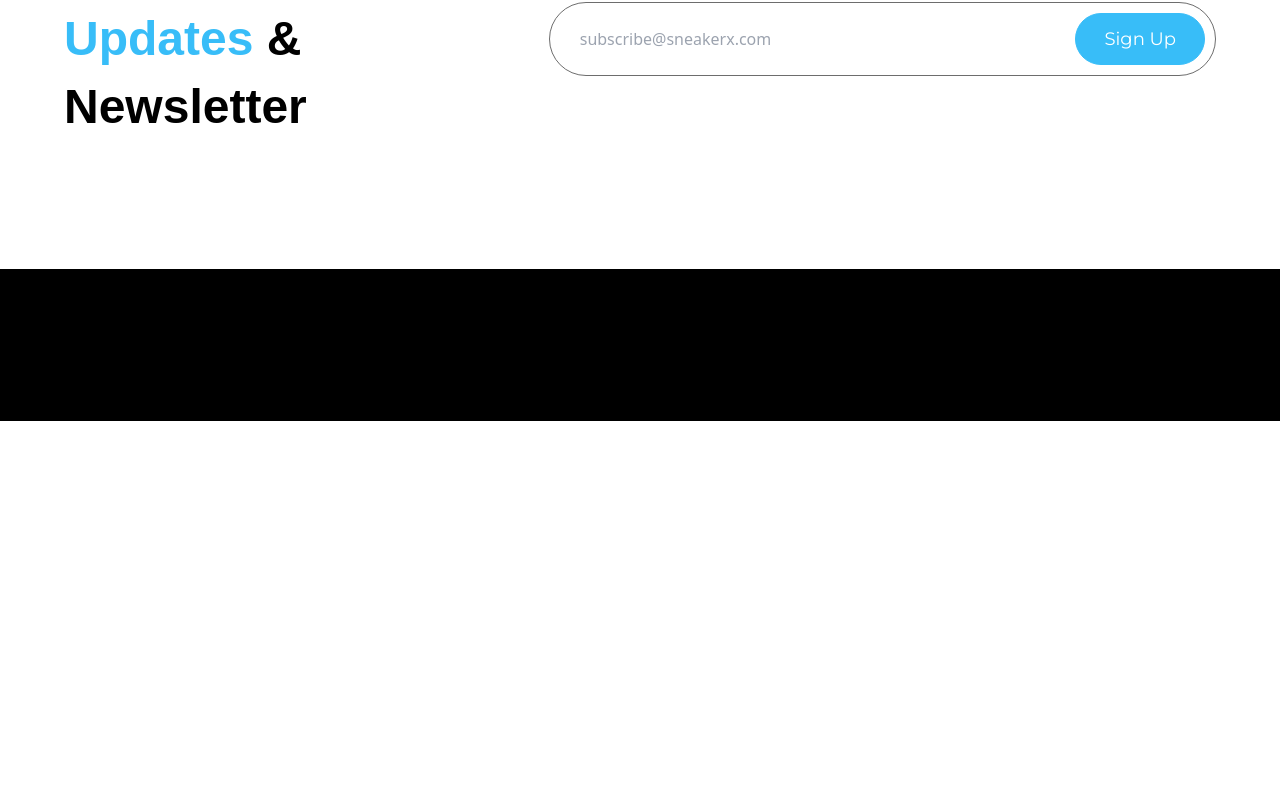
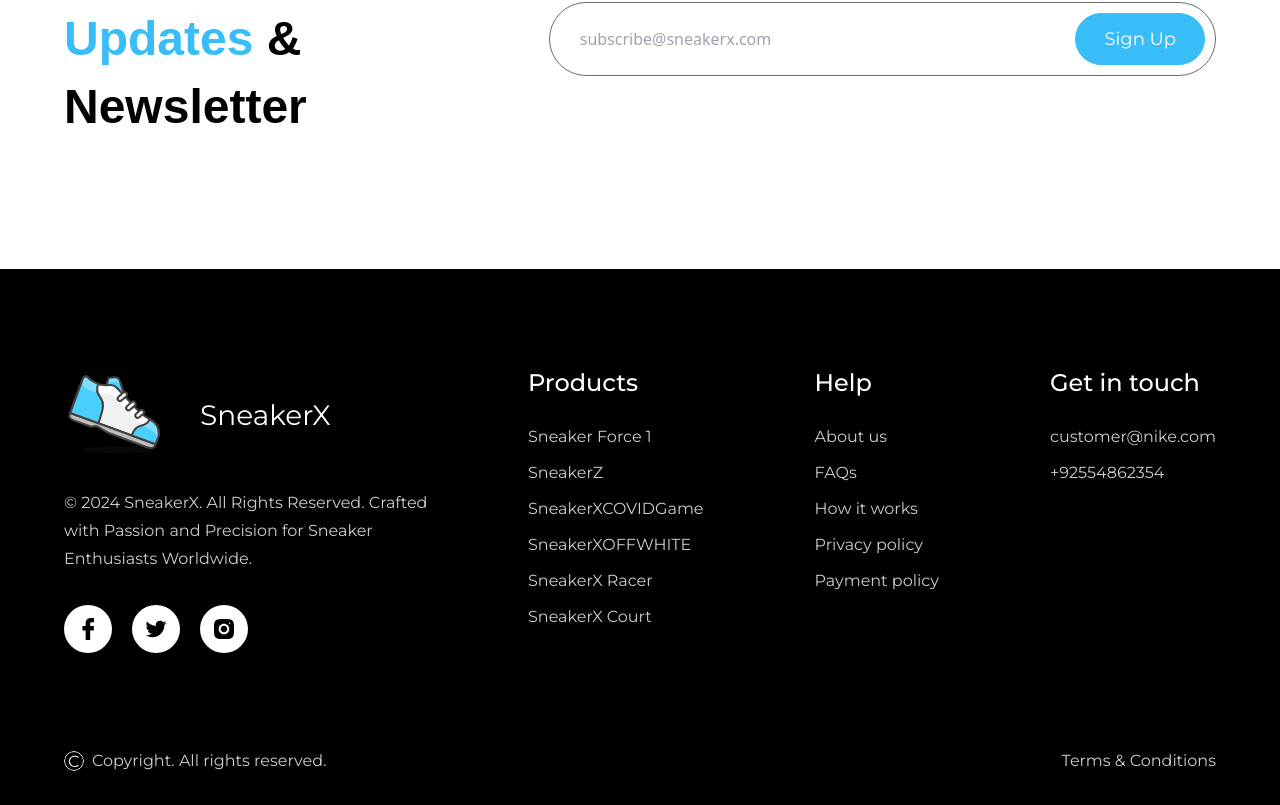
Before and after one commit to hwarsame/SneakerX, a React (Vite) app: page / in a window 1280 px wide. Shown: the part 4021-4826 px from the top of the page. Before the commit the page ends 4442 px from the top, so only its background shows below. Built offline with nearby package versions, Linux system fonts and the light colour scheme; a web font is replaced by a local one.

Commit message:
complete footer section

```diff
--- a/src/constants/index.js
+++ b/src/constants/index.js
@@ -113,12 +113,12 @@
   {
     title: "Products",
     links: [
-      { name: "Air Force 1", link: "/" },
-      { name: "Air Max 1", link: "/" },
-      { name: "Air Jordan 1", link: "/" },
-      { name: "Air Force 2", link: "/" },
-      { name: "Nike Waffle Racer", link: "/" },
-      { name: "Nike Cortez", link: "/" },
+      { name: "Sneaker Force 1", link: "/" },
+      { name: "SneakerZ", link: "/" },
+      { name: "SneakerXCOVIDGame", link: "/" },
+      { name: "SneakerXOFFWHITE", link: "/" },
+      { name: "SneakerX Racer", link: "/" },
+      { name: "SneakerX Court", link: "/" },
     ],
   },
   {
--- a/src/sections/Footer.jsx
+++ b/src/sections/Footer.jsx
@@ -1,5 +1,63 @@
+import { copyrightSign } from "../assets/icons";
+import { headerLogo } from "../assets/images";
+import { footerLinks, socialMedia } from "../constants";
+
 const Footer = () => {
-  return <div>Footer</div>;
+  return (
+    <footer className="max-container">
+      <div className="flex justify-between items-start gap-20 flex-wrap max-lg:flex-col">
+        <div className="flex flex-col items-start">
+          <a className="flex justify-center items-center gap-9" href="/">
+            <img src={headerLogo} width={100} height={36} />
+            <h2 className="text-white text-3xl font-montserrat">SneakerX</h2>
+          </a>
+          <p className="mt-6 text-base leading-7 font-montserrat text-white-400 sm:max-w-sm">
+            © 2024 SneakerX. All Rights Reserved. Crafted with Passion and
+            Precision for Sneaker Enthusiasts Worldwide.
+          </p>
+          <div className="flex items-center gap-5 mt-8 ">
+            {socialMedia.map((icon) => (
+              <div className="flex justify-center items-center w-12 h-12 bg-white rounded-full">
+                <img src={icon.src} alt={icon.alt} width={24} height={24} />
+              </div>
+            ))}
+          </div>
+        </div>
+        <div className="flex flex-1 justify-between lp:gap-10 gap-20 flex-wrap">
+          {footerLinks.map((section) => (
+            <div key={section}>
+              <h4 className="text-white font-montserrat text-2xl leading-normal font-medium mb-6">
+                {section.title}
+              </h4>
+              <ul>
+                {section.links.map((link) => (
+                  <li
+                    className="mt-3 text-white-400 font-montserrat text-base leading-normal hover:text-slate-gray cursor-pointer"
+                    key={link.name}
+                  >
+                    <a>{link.name}</a>
+                  </li>
+                ))}
+              </ul>
+            </div>
+          ))}
+        </div>
+      </div>
+      <div className="flex justify-between text-white-400 mt-24 max-sm:flex-col max-sm:items-center">
+        <div className="flex flex-1 justify-start items-center gap-2 font-montserrat cursor-pointer">
+          <img
+            src={copyrightSign}
+            alt="copyright sign"
+            width={20}
+            height={20}
+            className="rounded-full m-0"
+          />
+          <p>Copyright. All rights reserved.</p>
+        </div>
+        <p className="font-montserrat cursor-pointer">Terms & Conditions</p>
+      </div>
+    </footer>
+  );
 };
 
 export default Footer;
```
